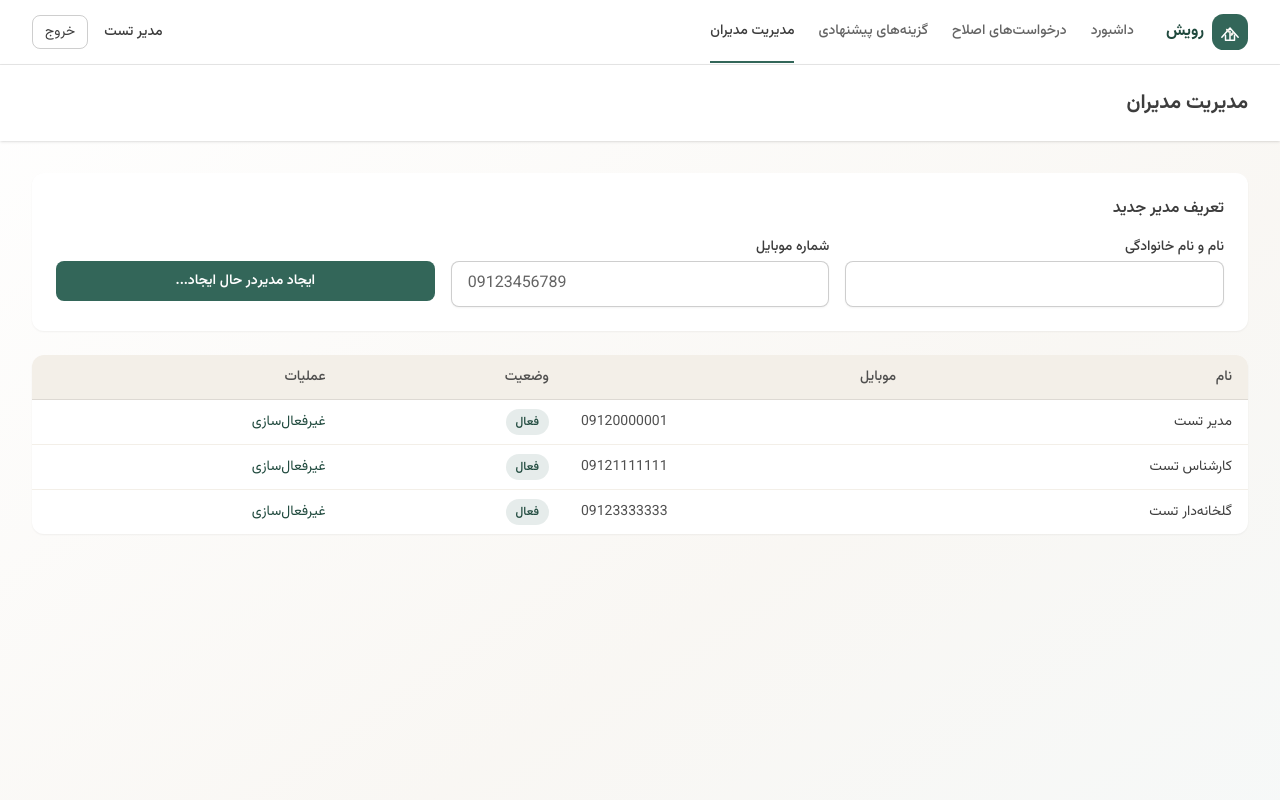
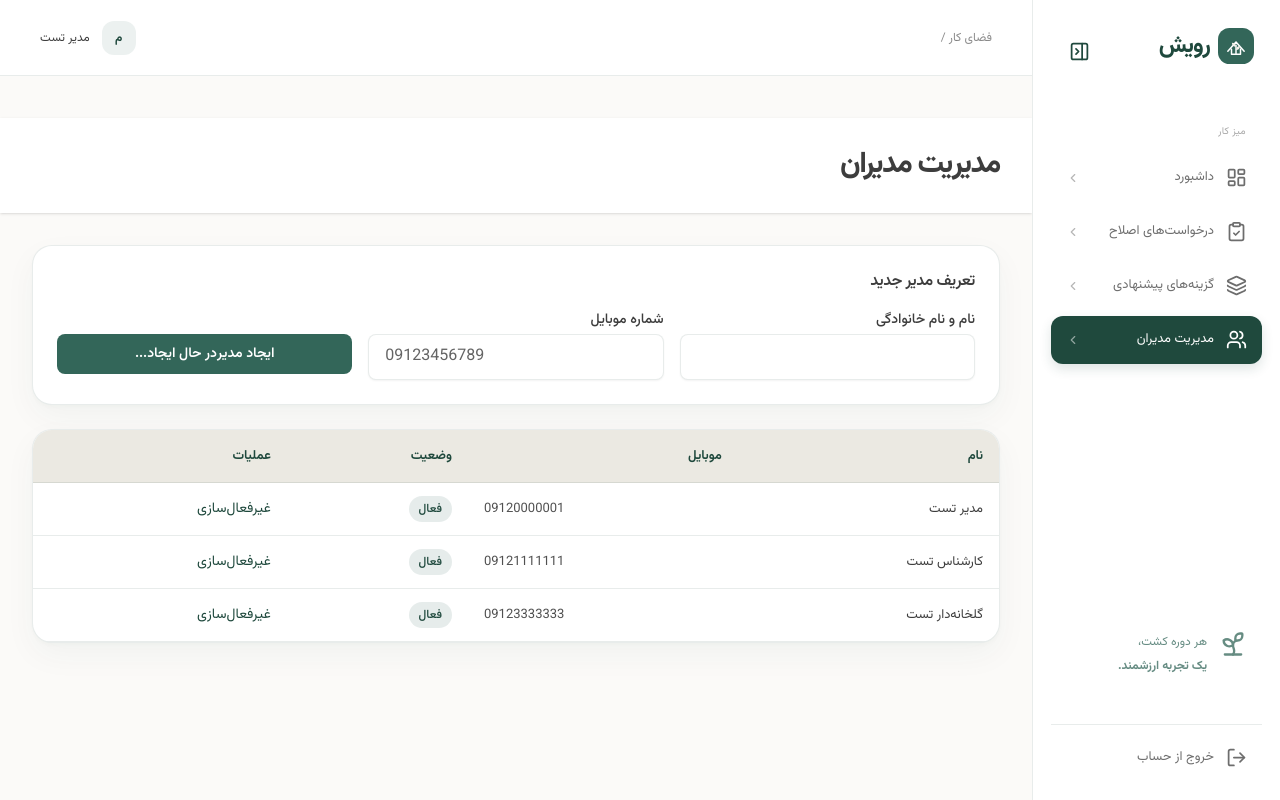
Before and after one commit to mrsaleh0024/GreenhouseHub, a Laravel app: page /admin/admins in a window 1280 px wide. Run offline with Laravel 12, Linux system fonts and the light colour scheme; a user stored in the database is signed in; data comes from the database, SQL or seed files in the repository; style sheets or scripts are compiled from the project's sources; parts of the project's set-up code (start-up, migrations or seed data) failed here and were passed over; some libraries are stand-ins or nearby versions.

Commit message:
Redesign light workspaces with overlay navigation and sliding photo panels

```diff
--- a/resources/css/app.css
+++ b/resources/css/app.css
@@ -1,3 +1,4 @@
+@import './workspace.css';
 @tailwind base;
 @tailwind components;
 @tailwind utilities;
@@ -13,24 +14,6 @@
 
 [x-cloak] {
     display: none !important;
-}
-
-.workspace-shell {
-    background: linear-gradient(145deg, rgb(var(--theme-white)) 0%, rgb(var(--theme-background) / .5) 65%, rgb(var(--theme-primary) / .045) 100%);
-}
-
-.workspace-shell main { isolation: isolate; }
-.workspace-shell input, .workspace-shell textarea { accent-color: rgb(var(--theme-primary)); }
-.workspace-shell a, .workspace-shell button { -webkit-tap-highlight-color: transparent; }
-.workspace-shell button:focus-visible, .workspace-shell a:focus-visible {
-    outline: 2px solid currentColor;
-    outline-offset: 4px;
-}
-.owner-prompts { box-shadow: 0 18px 45px rgb(var(--theme-primary-dark) / .09); }
-.workspace-shell article { transition: border-color .18s ease; }
-.workspace-shell article:hover { border-color: rgb(var(--theme-primary) / .3); }
-@media (prefers-reduced-motion: reduce) {
-    .workspace-shell *, .workspace-shell *::before, .workspace-shell *::after { transition: none !important; animation: none !important; }
 }
 
 .record-progress {
--- /dev/null
+++ b/resources/css/workspace.css
@@ -0,0 +1,564 @@
+@font-face{
+    font-family:Vazirmatn;
+    src:url('../../public/fonts/vazirmatn-arabic-wght-normal.woff2') format('woff2');
+    font-weight:100 900;
+    font-style:normal;
+    font-display:swap;
+    unicode-range:U+0600-06FF,U+0750-077F,U+08A0-08FF,U+200C-200E,U+FB50-FDFF,U+FE70-FEFF
+}
+@font-face{
+    font-family:Vazirmatn;
+    src:url('../../public/fonts/vazirmatn-latin-wght-normal.woff2') format('woff2');
+    font-weight:100 900;
+    font-style:normal;
+    font-display:swap
+}
+:root{
+    --surface:rgb(var(--theme-white));
+    --canvas:color-mix(in srgb, rgb(var(--theme-white)) 68%, rgb(var(--theme-background)));
+    --ink:rgb(var(--theme-text));
+    --brand:rgb(var(--theme-primary-dark));
+    --line:rgb(var(--theme-primary-dark)/.10);
+    --shadow-card:0 2px 4px rgb(var(--theme-primary-dark)/.025),0 12px 32px rgb(var(--theme-primary-dark)/.045);
+    --shadow-float:0 18px 65px rgb(var(--theme-primary-dark)/.16);
+    --ease:cubic-bezier(.22,1,.36,1);
+    --sidebar-width:248px
+}
+.line-icon{
+    display:inline-block;
+    width:21px;
+    height:21px;
+    flex:none;
+    background:currentColor;
+    mask:var(--icon-url) center/contain no-repeat;
+    -webkit-mask:var(--icon-url) center/contain no-repeat
+}
+.workspace-shell{
+    background:var(--canvas);
+    color:var(--ink)
+}
+.editorial-carousel{
+    position:relative;
+    overflow:hidden;
+    margin-top:30px;
+    border-radius:24px;
+    background:var(--brand);
+    color:var(--surface);
+    box-shadow:0 18px 45px rgb(var(--theme-primary-dark)/.12);
+    touch-action:pan-y
+}
+.carousel-track{
+    display:flex;
+    direction:rtl;
+    transition:transform .75s var(--ease);
+    will-change:transform
+}
+.editorial-slide{
+    flex:0 0 100%;
+    min-width:0;
+    display:grid;
+    grid-template-columns:1fr;
+    position:relative;
+    overflow:hidden
+}
+.slide-copy{
+    position:relative;
+    z-index:2;
+    padding:30px 26px 60px
+}
+.slide-eyebrow{
+    display:flex;
+    align-items:center;
+    gap:9px;
+    font-size:10px;
+    color:rgb(var(--theme-white)/.65)
+}
+.slide-eyebrow>span{
+    width:18px;
+    height:1px;
+    background:currentColor
+}
+.editorial-carousel .slide-copy h2{
+    font-size:clamp(25px,2.4vw,34px);
+    font-weight:700;
+    line-height:1.6;
+    max-width:350px;
+    margin-top:18px;
+    letter-spacing:-.04em
+}
+.slide-copy>p{
+    font-size:12px;
+    line-height:2.2;
+    color:rgb(var(--theme-white)/.72);
+    max-width:370px;
+    margin-top:13px
+}
+.slide-action{
+    display:inline-flex;
+    align-items:center;
+    gap:20px;
+    background:var(--surface);
+    color:var(--brand);
+    border-radius:10px;
+    padding:12px 18px;
+    font-size:12px;
+    font-weight:700;
+    margin-top:23px;
+    box-shadow:0 5px 12px rgb(var(--theme-primary-dark)/.07)
+}
+.slide-action:hover{
+    transform:translateY(-2px);
+    background:rgb(var(--theme-background))
+}
+.slide-action .line-icon{
+    width:17px;
+    height:17px
+}
+.slide-record{
+    display:flex;
+    gap:8px;
+    align-items:center;
+    margin-top:24px;
+    color:rgb(var(--theme-white)/.48);
+    font-size:10px
+}
+.slide-record .line-icon{
+    width:15px;
+    height:15px
+}
+.slide-art{
+    position:absolute;
+    inset:0 35% 0 0;
+    opacity:.22;
+    pointer-events:none;
+    mask-image:linear-gradient(to right,black,transparent)
+}
+.slide-photo{
+    position:absolute;
+    inset:0;
+    width:100%;
+    height:100%;
+    object-fit:cover;
+    object-position:60% center;
+    transform:scale(1.025)
+}
+.photo-caption,.photo-outline{
+    display:none
+}
+.carousel-pagination{
+    position:absolute;
+    bottom:18px;
+    right:25px;
+    display:flex;
+    align-items:center;
+    gap:3px;
+    z-index:4
+}
+.carousel-pagination button{
+    display:grid;
+    place-items:center;
+    width:30px;
+    height:24px
+}
+.carousel-pagination button span{
+    width:16px;
+    height:3px;
+    border-radius:8px;
+    background:rgb(var(--theme-white)/.3);
+    transition:transform .4s var(--ease),background .2s
+}
+.carousel-pagination button.is-active span{
+    background:var(--surface);
+    transform:scaleX(1.5)
+}
+.carousel-counter{
+    margin-inline-start:16px;
+    font-size:10px;
+    color:rgb(var(--theme-white)/.5);
+    font-variant-numeric:tabular-nums
+}
+@media(min-width:640px){
+    .editorial-slide{
+        grid-template-columns:1.1fr 1fr;
+        min-height:360px
+    }
+    .slide-copy{
+        padding:36px 34px 58px
+    }
+    .slide-art{
+        position:relative;
+        inset:auto;
+        opacity:1;
+        mask-image:none;
+        margin:20px 0 20px 20px;
+        border-radius:100px 16px 16px 16px;
+        overflow:hidden
+    }
+    .slide-art:after{
+        content:'';
+        position:absolute;
+        inset:0;
+        background:linear-gradient(0deg,rgb(var(--theme-primary-dark)/.65),transparent 60%)
+    }
+    .photo-caption{
+        display:flex;
+        position:absolute;
+        z-index:2;
+        bottom:26px;
+        right:24px;
+        left:24px;
+        justify-content:space-between;
+        align-items:center
+    }
+    .photo-caption span:first-child{
+        font-size:22px;
+        font-weight:700
+    }
+    .photo-caption span:last-child{
+        font-size:9px;
+        opacity:.8
+    }
+    .photo-outline{
+        display:block;
+        position:absolute;
+        inset:10px;
+        border:1px solid rgb(var(--theme-white)/.24);
+        border-radius:90px 10px 10px 10px;
+        z-index:2
+    }
+    .carousel-pagination{
+        right:34px
+    }
+}
+.workspace-main{
+    min-width:0;
+    padding-top:76px
+}
+.workspace-main>div{
+    padding-top:32px;
+    padding-bottom:72px
+}
+.workspace-main h1{
+    font-size:clamp(1.65rem,2.3vw,2.35rem);
+    font-weight:750;
+    letter-spacing:-.045em;
+    line-height:1.6
+}
+.workspace-main h2{
+    letter-spacing:-.025em
+}
+.workspace-main article,.workspace-main section.bg-white{
+    border:1px solid var(--line);
+    box-shadow:var(--shadow-card);
+    border-radius:20px
+}
+.workspace-main input:not([type=radio]):not([type=checkbox]),.workspace-main textarea,.workspace-main select{
+    border-color:var(--line);
+    background-color:var(--surface);
+    min-height:46px;
+    transition:border-color .18s,box-shadow .18s
+}
+.workspace-main input:focus,.workspace-main textarea:focus{
+    box-shadow:0 0 0 4px rgb(var(--theme-primary)/.08)
+}
+.workspace-main input[type=radio],.workspace-main input[type=checkbox]{
+    width:18px;
+    height:18px;
+    flex:none
+}
+.workspace-main label:has(input[type=radio]:checked),.workspace-main label:has(input[type=checkbox]:checked){
+    color:var(--brand);
+    font-weight:650
+}
+.workspace-main label.rounded-xl:has(input:checked){
+    border-color:rgb(var(--theme-primary)/.4);
+    background:rgb(var(--theme-primary)/.045)
+}
+.workspace-main button,.workspace-main a{
+    transition:background-color .16s,color .16s,transform .16s var(--ease)
+}
+.workspace-main button:active{
+    transform:translateY(1px)
+}
+.workspace-main details{
+    border:1px solid var(--line);
+    background:rgb(var(--theme-white)/.7);
+    border-radius:14px
+}
+.auth-shell{
+    background:linear-gradient(145deg,rgb(var(--theme-white)/.96),rgb(var(--theme-background)/.92)),url('../../public/images/greenhouse-interior.jpg') center/cover fixed
+}
+.auth-card{
+    border:1px solid var(--line);
+    border-radius:24px;
+    box-shadow:var(--shadow-float)
+}
+.auth-card h1{
+    font-size:26px;
+    letter-spacing:-.04em;
+    line-height:1.8
+}
+.auth-card input{
+    min-height:48px;
+    border-color:var(--line);
+    border-radius:11px
+}
+.auth-card input[type=checkbox]{
+    min-height:0
+}
+.auth-card button[type=submit]{
+    min-height:48px;
+    border-radius:11px;
+    box-shadow:0 4px 10px rgb(var(--theme-primary-dark)/.12)
+}
+.workspace-main summary{
+    padding-block:4px;
+    line-height:1.8
+}
+.workspace-main fieldset legend{
+    line-height:1.8
+}
+.workspace-topbar{
+    height:76px;
+    position:fixed;
+    inset:0 0 auto;
+    z-index:35;
+    display:flex;
+    align-items:center;
+    justify-content:space-between;
+    padding:0 22px;
+    background:rgb(var(--theme-white)/.94);
+    border-bottom:1px solid var(--line)
+}
+.topbar-leading,.topbar-account{
+    display:flex;
+    align-items:center;
+    gap:12px;
+    font-size:12px
+}
+.topbar-context{
+    color:rgb(var(--theme-text)/.6)
+}
+.topbar-context strong{
+    color:var(--brand);
+    font-weight:550
+}
+.account-avatar{
+    display:grid;
+    place-items:center;
+    width:34px;
+    height:34px;
+    border-radius:12px;
+    background:rgb(var(--theme-primary)/.09);
+    color:var(--brand);
+    font-weight:700
+}
+.icon-button{
+    display:inline-grid;
+    place-items:center;
+    min-width:40px;
+    min-height:40px;
+    border-radius:11px;
+    color:var(--brand)
+}
+.icon-button:hover{
+    background:rgb(var(--theme-primary)/.07)
+}
+.workspace-sidebar{
+    position:fixed;
+    inset:0 0 0 auto;
+    width:280px;
+    max-width:85vw;
+    z-index:60;
+    display:flex;
+    flex-direction:column;
+    background:var(--surface);
+    padding:28px 18px 20px;
+    border-left:1px solid var(--line);
+    transform:translateX(105%);
+    transition:transform .38s var(--ease);
+    box-shadow:var(--shadow-float)
+}
+.workspace-sidebar.is-open{
+    transform:translateX(0)
+}
+.sidebar-brand{
+    display:flex;
+    align-items:center;
+    justify-content:space-between;
+    min-height:44px;
+    padding-inline:8px;
+    color:var(--brand)
+}
+.sidebar-brand>a{
+    font-size:23px;
+    font-weight:750;
+    letter-spacing:-.04em
+}
+.sidebar-brand img{
+    height:36px
+}
+.sidebar-caption{
+    font-size:10px;
+    color:rgb(var(--theme-text)/.45);
+    margin:48px 16px 15px;
+    letter-spacing:.03em
+}
+.sidebar-links{
+    display:grid;
+    gap:6px
+}
+.sidebar-link{
+    display:flex;
+    align-items:center;
+    gap:12px;
+    min-height:48px;
+    padding:12px 15px;
+    border-radius:12px;
+    font-size:13px;
+    color:rgb(var(--theme-text)/.75);
+    text-align:right;
+    white-space:nowrap
+}
+.sidebar-link:hover{
+    background:rgb(var(--theme-primary)/.045);
+    color:var(--brand)
+}
+.sidebar-link.is-active{
+    background:var(--brand);
+    color:var(--surface);
+    box-shadow:0 5px 12px rgb(var(--theme-primary-dark)/.14)
+}
+.sidebar-link-chevron{
+    margin-inline-start:auto;
+    width:14px;
+    height:14px;
+    opacity:.5
+}
+.sidebar-bottom{
+    margin-top:auto
+}
+.sidebar-note{
+    display:flex;
+    gap:12px;
+    align-items:start;
+    padding:22px 15px;
+    margin-bottom:24px;
+    font-size:12px;
+    line-height:2;
+    color:rgb(var(--theme-primary)/.75)
+}
+.sidebar-note>.line-icon{
+    width:28px;
+    height:28px
+}
+.sidebar-logout{
+    width:100%;
+    border-top:1px solid var(--line);
+    border-radius:0;
+    padding-top:22px
+}
+.sidebar-collapse{
+    display:none
+}
+.mobile-menu-backdrop{
+    position:fixed;
+    inset:0;
+    z-index:55;
+    background:rgb(var(--theme-primary-dark)/.25);
+    backdrop-filter:blur(7px);
+    -webkit-backdrop-filter:blur(7px)
+}
+.overlay-enter{
+    transition:opacity .28s ease
+}
+.overlay-leave{
+    transition:opacity .22s ease
+}
+@media(min-width:1024px){
+    .workspace-sidebar{
+        width:var(--sidebar-width);
+        max-width:none;
+        transform:none;
+        box-shadow:none
+    }
+    .workspace-main{
+        margin-right:var(--sidebar-width)
+    }
+    .workspace-topbar{
+        right:var(--sidebar-width);
+        padding-inline:40px
+    }
+    .mobile-menu-trigger,.mobile-menu-backdrop{
+        display:none!important
+    }
+    .sidebar-collapse{
+        display:grid
+    }
+    .sidebar-is-collapsed{
+        --sidebar-width:88px
+    }
+    .sidebar-is-collapsed .sidebar-caption,.sidebar-is-collapsed .sidebar-link>span:not(.line-icon),.sidebar-is-collapsed .sidebar-note,.sidebar-is-collapsed .sidebar-brand>a,.sidebar-is-collapsed .sidebar-link-chevron{
+        display:none
+    }
+    .sidebar-is-collapsed .sidebar-brand{
+        justify-content:center;
+        padding:0
+    }
+    .sidebar-is-collapsed .sidebar-links{
+        margin-top:48px
+    }
+    .sidebar-is-collapsed .sidebar-link{
+        justify-content:center;
+        padding-inline:10px
+    }
+    .workspace-main>div{
+        padding-top:42px
+    }
+}
+@media(max-width:479px){
+    .topbar-account>span:last-child{
+        display:none
+    }
+    .workspace-main>div{
+        padding-inline:20px
+    }
+    .workspace-main h1{
+        font-size:25px
+    }
+    .workspace-main article{
+        padding:22px
+    }
+    .workspace-topbar{
+        padding-inline:16px
+    }
+}
+@media(prefers-reduced-motion:reduce){
+    .workspace-sidebar,.workspace-main *,.overlay-enter,.overlay-leave{
+        transition:none!important;
+        animation:none!important
+    }
+}
+:where(a,button,input,select,textarea,summary):focus-visible{
+    outline:2px solid rgb(var(--theme-primary));
+    outline-offset:4px
+}
+.workspace-main table{
+    width:100%;
+    border-collapse:separate;
+    border-spacing:0;
+    font-size:13px
+}
+.workspace-main th{
+    background:rgb(var(--theme-primary)/.045);
+    color:var(--brand);
+    font-weight:650;
+    text-align:right
+}
+.workspace-main td,.workspace-main th{
+    padding:16px;
+    border-bottom:1px solid var(--line)
+}
+.workspace-main tbody tr:hover{
+    background:rgb(var(--theme-primary)/.025)
+}
--- a/resources/views/components/layouts/app.blade.php
+++ b/resources/views/components/layouts/app.blade.php
@@ -6,9 +6,6 @@
         <meta name="csrf-token" content="{{ csrf_token() }}">
 
         <title>{{ $title ?? config('app.name') }}</title>
-
-        <link rel="preconnect" href="https://fonts.bunny.net">
-        <link href="https://fonts.bunny.net/css?family=vazirmatn:400,500,600,700&display=swap" rel="stylesheet">
 
         @vite(['resources/css/app.css', 'resources/js/app.js'])
         @livewireStyles
--- a/resources/views/components/line-icon.blade.php
+++ b/resources/views/components/line-icon.blade.php
@@ -1,9 +1,3 @@
 @props(['name' => 'leaf'])
-<svg {{ $attributes->class(['h-5 w-5']) }} viewBox="0 0 24 24" fill="none" stroke="currentColor" stroke-width="1.5" stroke-linecap="round" stroke-linejoin="round" aria-hidden="true">
-    @switch($name)
-        @case('greenhouse')<path d="m3 11 9-8 9 8v10H3V11Zm5 10V11h8v10M3 11h18"/>@break
-        @case('clipboard')<rect x="5" y="5" width="14" height="16" rx="2"/><path d="M9 5V3h6v2M9 11h6m-6 5h6"/>@break
-        @case('layers')<path d="m12 3 10 6-10 6L2 9l10-6Zm-10 12 10 6 10-6M2 12l10 6 10-6"/>@break
-        @default<path d="M20 4C9 2 3 6 4 13c1 7 13 9 16-9ZM4 21 15 10"/>
-    @endswitch
-</svg>
+@php($file = match($name) { 'greenhouse' => 'warehouse', 'clipboard' => 'clipboard-check', default => in_array($name, ['menu','x','panel-right-close','layout-dashboard','clipboard-check','layers','users','leaf','sprout','log-out','chevron-left','arrow-left','calendar-days','warehouse'], true) ? $name : 'leaf' })
+<span {{ $attributes->class(['line-icon']) }} aria-hidden="true" style="--icon-url: url('{{ asset('icons/'.$file.'.svg') }}')"></span>
--- a/resources/views/layouts/app.blade.php
+++ b/resources/views/layouts/app.blade.php
@@ -7,13 +7,10 @@
 
         <title>{{ isset($title) ? $title.' | ' : '' }}{{ config('app.name', 'GreenhouseHub') }}</title>
 
-        <link rel="preconnect" href="https://fonts.bunny.net">
-        <link href="https://fonts.bunny.net/css?family=vazirmatn:400,500,600,700&display=swap" rel="stylesheet" />
-
         @vite(['resources/css/app.css', 'resources/js/app.js'])
     </head>
     <body class="font-sans antialiased">
-        <div class="workspace-shell min-h-screen">
+        <div x-data="{ menuOpen: false, collapsed: false, desktop: window.innerWidth >= 1024 }" x-on:resize.window="desktop = window.innerWidth >= 1024; if (desktop) menuOpen = false" x-on:livewire:navigating.window="menuOpen = false" :class="{ 'sidebar-is-collapsed': collapsed }" class="workspace-shell min-h-screen">
             <livewire:layout.navigation />
 
             @isset($header)
@@ -24,7 +21,7 @@
                 </header>
             @endisset
 
-            <main>
+            <main id="main-content" class="workspace-main">
                 {{ $slot }}
             </main>
         </div>
--- a/resources/views/livewire/layout/navigation.blade.php
+++ b/resources/views/livewire/layout/navigation.blade.php
@@ -28,60 +28,21 @@ new class extends Component
     }
 }; ?>
 
-<nav x-data="{ open: false }" class="border-b border-gray-200 bg-white">
-    <div class="mx-auto max-w-7xl px-4 sm:px-6 lg:px-8">
-        <div class="flex h-16 items-center justify-between">
-            <div class="flex items-center gap-8">
-                <a href="{{ route('dashboard') }}" class="flex items-center gap-2 font-bold text-green-700">
-                    <x-brand />
-                </a>
-
-                <div class="hidden items-center gap-6 sm:flex">
-                    @foreach ($items as $item)
-                        <a href="{{ route($item['route']) }}" wire:navigate
-                           class="border-b-2 py-5 text-sm font-medium {{ request()->routeIs($item['route']) ? 'border-green-600 text-gray-900' : 'border-transparent text-gray-500 hover:text-gray-700' }}">
-                            {{ $item['label'] }}
-                        </a>
-                    @endforeach
-                </div>
-            </div>
-
-            <div class="hidden items-center gap-4 sm:flex">
-                <div class="text-end leading-tight">
-                    <div class="text-sm font-medium text-gray-800">{{ $userName }}</div>
-                    @if ($roleLabel)
-                        <div class="text-xs text-green-700">{{ $roleLabel }}</div>
-                    @endif
-                </div>
-                <button wire:click="logout" class="rounded-lg border border-gray-300 px-3 py-1.5 text-sm text-gray-700 hover:bg-gray-50">
-                    خروج
-                </button>
-            </div>
-
-            <button @click="open = ! open" class="rounded-md p-2 text-gray-500 hover:bg-gray-100 sm:hidden" aria-label="منو">
-                <svg class="h-6 w-6" fill="none" stroke="currentColor" viewBox="0 0 24 24">
-                    <path stroke-linecap="round" stroke-linejoin="round" stroke-width="2" d="M4 6h16M4 12h16M4 18h16" />
-                </svg>
-            </button>
-        </div>
-    </div>
-
-    <div x-show="open" x-cloak class="border-t border-gray-200 sm:hidden">
-        <div class="space-y-1 px-4 py-3">
+<div class="navigation-frame">
+    <header class="workspace-topbar">
+        <div class="topbar-leading"><button type="button" class="icon-button mobile-menu-trigger" @click="menuOpen = true" aria-label="باز کردن منو" :aria-expanded="menuOpen" aria-controls="workspace-sidebar"><x-line-icon name="menu" /></button><span class="topbar-context">فضای کار / <strong>{{ $roleLabel }}</strong></span></div>
+        <div class="topbar-account"><span class="account-avatar">{{ mb_substr($userName, 0, 1) }}</span><span>{{ $userName }}</span></div>
+    </header>
+    <div x-show="menuOpen" x-cloak x-transition:enter="overlay-enter" x-transition:enter-start="opacity-0" x-transition:enter-end="opacity-100" x-transition:leave="overlay-leave" x-transition:leave-start="opacity-100" x-transition:leave-end="opacity-0" class="mobile-menu-backdrop" @click="menuOpen = false" aria-hidden="true"></div>
+    <aside id="workspace-sidebar" class="workspace-sidebar" :class="{ 'is-open': menuOpen }" :inert="!desktop && !menuOpen" x-trap.inert.noscroll="menuOpen" @keydown.escape.window="menuOpen = false" aria-label="منوی اصلی">
+        <div class="sidebar-brand"><a href="{{ route('dashboard') }}" wire:navigate aria-label="رویش، داشبورد"><x-brand /></a><button type="button" class="icon-button mobile-menu-trigger" @click="menuOpen = false" aria-label="بستن منو"><x-line-icon name="x" /></button><button type="button" class="icon-button sidebar-collapse" @click="collapsed = !collapsed" :aria-label="collapsed ? 'باز کردن نوار کناری' : 'جمع کردن نوار کناری'"><x-line-icon name="panel-right-close" /></button></div>
+        <div class="sidebar-caption">میز کار</div>
+        <nav class="sidebar-links">
             @foreach ($items as $item)
-                <a href="{{ route($item['route']) }}" wire:navigate class="block rounded-md px-3 py-2 text-sm text-gray-700 hover:bg-gray-50">
-                    {{ $item['label'] }}
-                </a>
+                @php($icon = match($item['route']) { 'dashboard' => 'layout-dashboard', 'admin.corrections' => 'clipboard-check', 'admin.catalog' => 'layers', 'admin.admins' => 'users', default => 'leaf' })
+                <a href="{{ route($item['route']) }}" wire:navigate @click="menuOpen = false" @if(request()->routeIs($item['route'])) aria-current="page" @endif class="sidebar-link {{ request()->routeIs($item['route']) ? 'is-active' : '' }}" title="{{ $item['label'] }}"><x-line-icon :name="$icon" /><span>{{ $item['label'] }}</span><x-line-icon name="chevron-left" class="sidebar-link-chevron" /></a>
             @endforeach
-        </div>
-        <div class="border-t border-gray-200 px-4 py-3">
-            <div class="text-sm font-medium text-gray-800">{{ $userName }}</div>
-            @if ($roleLabel)
-                <div class="text-xs text-green-700">{{ $roleLabel }}</div>
-            @endif
-            <button wire:click="logout" class="mt-3 w-full rounded-lg border border-gray-300 px-3 py-2 text-sm text-gray-700 hover:bg-gray-50">
-                خروج
-            </button>
-        </div>
-    </div>
-</nav>
+        </nav>
+        <div class="sidebar-bottom"><div class="sidebar-note"><x-line-icon name="sprout" /><p>هر دوره کشت،<br><strong>یک تجربه ارزشمند.</strong></p></div><button wire:click="logout" wire:loading.attr="disabled" class="sidebar-link sidebar-logout" title="خروج از حساب"><x-line-icon name="log-out" /><span>خروج از حساب</span></button></div>
+    </aside>
+</div>
--- a/resources/views/welcome.blade.php
+++ b/resources/views/welcome.blade.php
@@ -7,8 +7,6 @@
         <title>Laravel</title>
 
         <!-- Fonts -->
-        <link rel="preconnect" href="https://fonts.bunny.net">
-        <link href="https://fonts.bunny.net/css?family=figtree:400,600&display=swap" rel="stylesheet" />
 
         <!-- Styles -->
         @vite(['resources/css/app.css', 'resources/js/app.js'])
```
Also changed, not shown: resources/views/components/owner-prompts.blade.php (+10 -8 lines), resources/views/layouts/guest.blade.php (+2 -5 lines).
